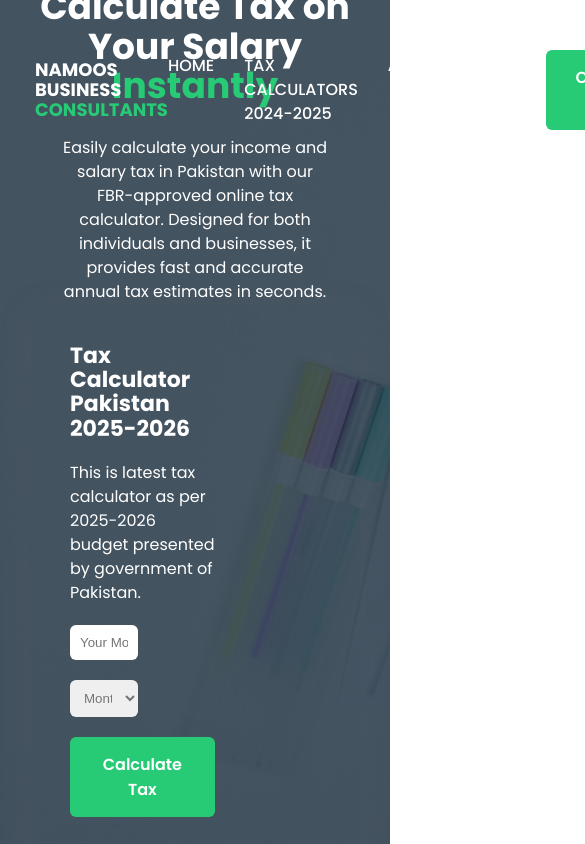
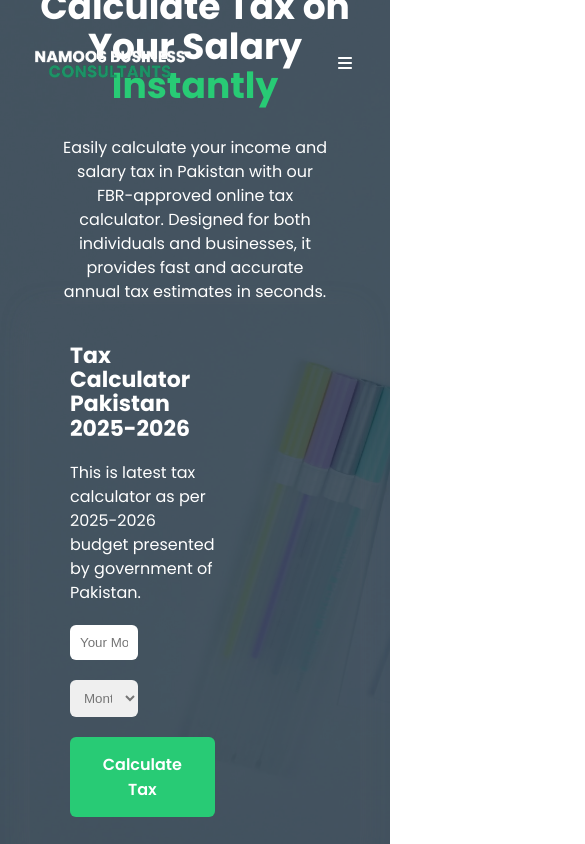
Before and after one commit to hassammd/namoos-consultants, a React (Vite) app: page /tax_calculator in a window 390 px wide. Shown: the top 844 px of the page, 585 px wide, since content can reach past the window. Built offline with nearby package versions, Linux system fonts and the light colour scheme.

Commit message:
mobile nav designed

```diff
--- a/src/Components/Navbar/Navbar.jsx
+++ b/src/Components/Navbar/Navbar.jsx
@@ -6,22 +6,33 @@ import {
 import style from "./Navbar.module.css";
 import { FontAwesomeIcon } from "@fortawesome/react-fontawesome";
 import { Link, Links } from "react-router-dom";
+import logo from "../../assets/headerLogo.png";
+import { faBars } from "@fortawesome/free-solid-svg-icons";
+import { useState } from "react";
 
 const Navbar = () => {
+  const [isActive, setIsActive] = useState(false);
+
+  const mobileNavHandler = (e) => {
+    e.preventDefault();
+    setIsActive(!isActive);
+  };
+
+  console.log(isActive);
   return (
     <nav>
       <div className="container">
         <div className={style.navbar}>
-          <a href="" className={style.logo}>
-            Namoos Business{" "}
-            <span className={style.consultants}>Consultants</span>
-          </a>
+          <Link className={style.logo}>
+            <img src={logo} alt="" />
+          </Link>
+
           <ul className={style.navList}>
             <li>
               <Link to="">Home</Link>
             </li>
             <li>
-              <Link to="/tax_calculator">Tax Calculators 2024-2025</Link>
+              <Link to="/tax_calculator">Tax Calculators</Link>
             </li>
             <li>
               <a href="">About</a>
@@ -44,8 +55,29 @@ const Navbar = () => {
               <FontAwesomeIcon icon={faTiktok} />
             </li>
           </ul> */}
+          <div className={style.bar_icon} onClick={mobileNavHandler}>
+            <FontAwesomeIcon icon={faBars} />
+          </div>
         </div>
       </div>
+      {isActive ? (
+        <ul className={style.mobileNavList}>
+          <li>
+            <Link to="">Home</Link>
+          </li>
+          <li>
+            <Link to="/tax_calculator">Tax Calculators</Link>
+          </li>
+          <li>
+            <a href="">About</a>
+          </li>
+          <li>
+            <a href="">Services</a>
+          </li>
+        </ul>
+      ) : (
+        ""
+      )}
     </nav>
   );
 };
--- a/src/Components/Navbar/Navbar.module.css
+++ b/src/Components/Navbar/Navbar.module.css
@@ -64,6 +64,9 @@ nav {
   justify-content: flex-start;
   line-height: 20px;
 }
+.logo img {
+  width: 200px;
+}
 .contact_btn {
   background-color: var(--green-color);
   border: none;
@@ -79,3 +82,57 @@ nav {
 .consultants {
   color: var(--green-color);
 }
+.bar_icon {
+  display: none;
+}
+@media screen and (max-width: 1199px) {
+  .logo img {
+    width: 150px;
+  }
+}
+
+@media screen and (max-width: 991px) {
+  .navList {
+    gap: 20px;
+  }
+  .navList li a {
+    font-size: 16px;
+  }
+  .contact_btn {
+    font-size: 14px;
+    padding: 10px 20px;
+  }
+}
+
+@media screen and (max-width: 767px) {
+  .contact_btn {
+    display: none;
+  }
+  .bar_icon {
+    display: block;
+  }
+  .bar_icon svg {
+    color: var(--secondary-color);
+  }
+  .navList {
+    display: none;
+  }
+
+  .mobileNavList {
+    background-color: #ffff;
+    display: flex;
+    flex-direction: column;
+    gap: 10px;
+    align-items: center;
+    justify-content: center;
+    list-style: none;
+    padding: 10px 0px;
+    margin-top: 10px;
+
+    transition: all 0.4s ease-in-out;
+  }
+
+  .mobileNavList li a {
+    color: var(--green-color);
+  }
+}
```
Also changed, not shown: src/assets/headerLogo.png (added).
